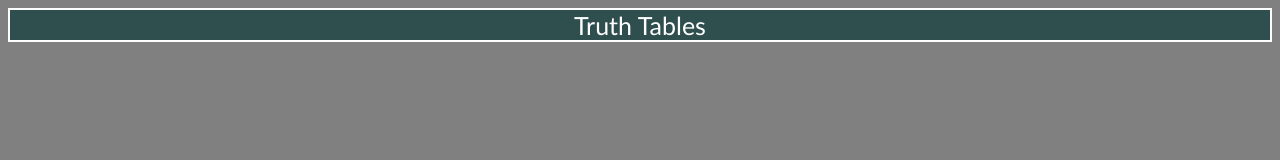
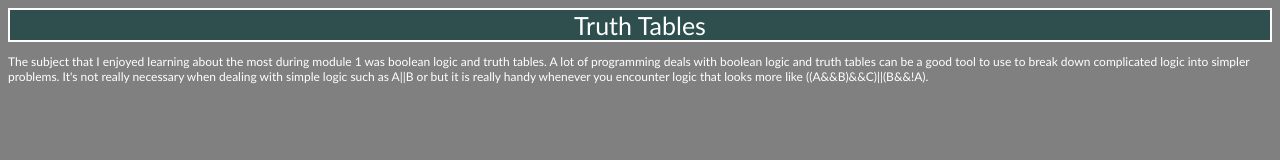
Before and after one commit to drod1000/drod1000.github.io, a plain HTML site: page first_blog_post.html in a window 1280 px wide. Drawn offline with Linux system fonts and the light colour scheme.

Commit message:
truth table content

```diff
--- a/first_blog_post.html
+++ b/first_blog_post.html
@@ -6,6 +6,7 @@
   </head>
   <body>
     <header>Truth Tables</header>
-    <p></p>
+    <p>The subject that I enjoyed learning about the most during module 1 was boolean logic and truth tables. A lot of programming deals with boolean logic and truth tables can be a good tool to use to break down complicated logic into simpler problems. It's not really necessary when dealing with simple logic such as A||B or but it is really handy whenever you encounter logic that looks more like ((A&&B)&&C)||(B&&!A).
+    </p>
   </body>
 </html>
```
